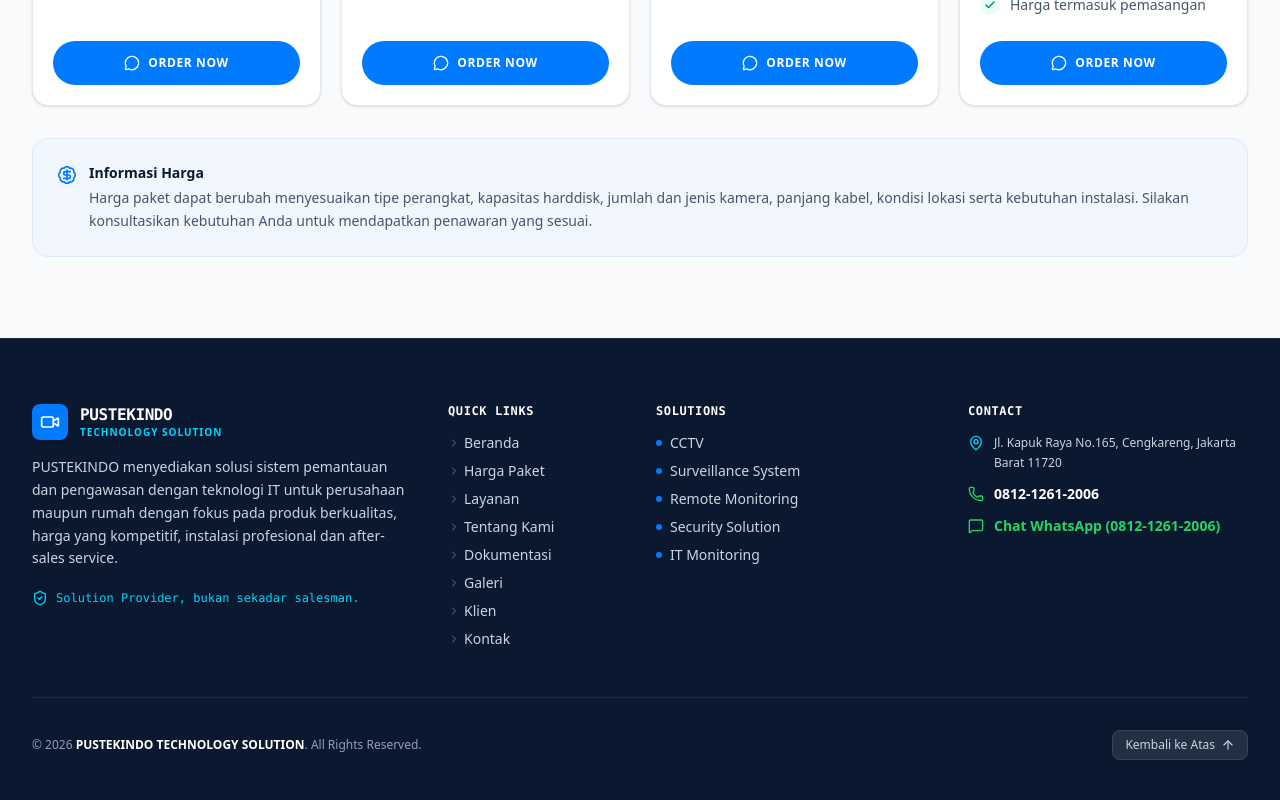
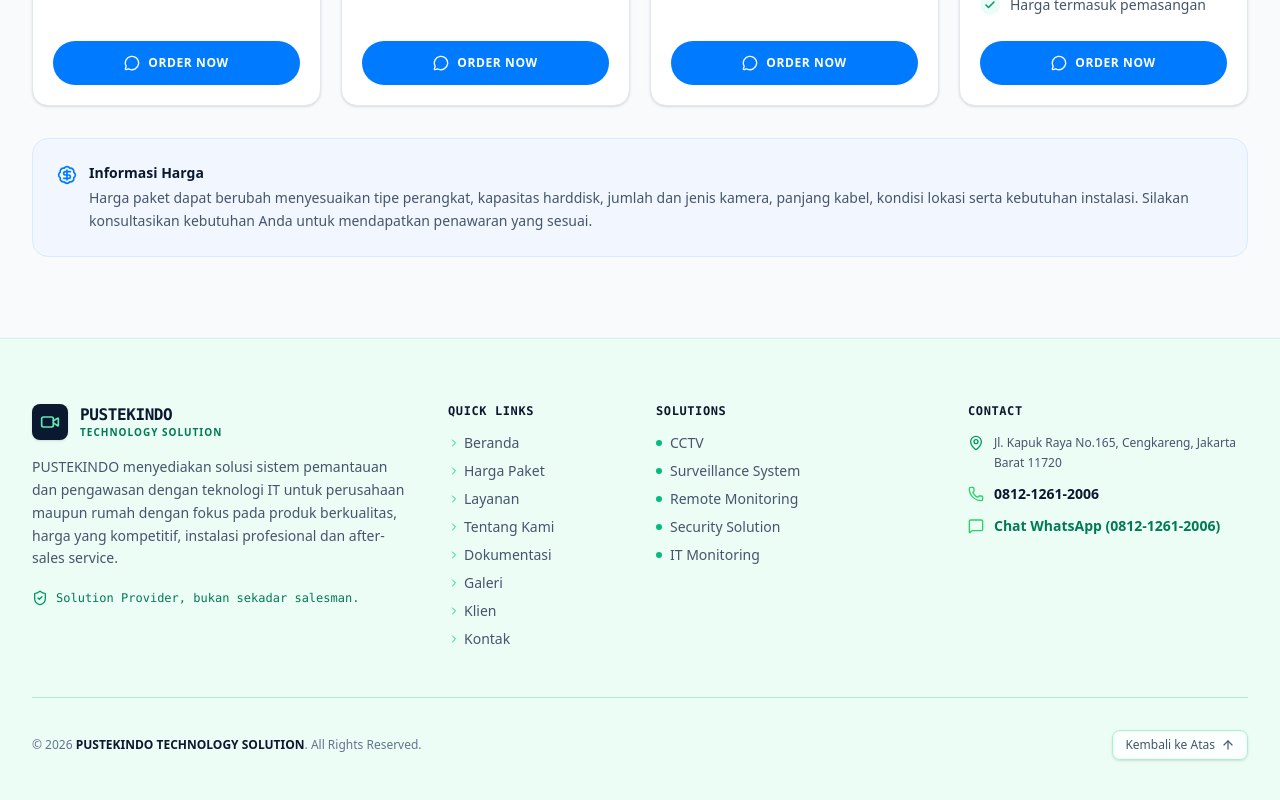
Before and after one commit to Diyan21/pustekindo_technology_solution, a React (Vite) app: page / in a window 1280 px wide. Shown: the part 2838-3638 px from the top of the page. Built offline with nearby package versions, Linux system fonts and the light colour scheme.

Commit message:
Update Footer.tsx

```diff
--- a/src/components/Footer.tsx
+++ b/src/components/Footer.tsx
@@ -1,10 +1,26 @@
 import React from 'react';
-import { Video, ShieldCheck, MapPin, Phone, MessageSquare, ArrowUp, ChevronRight } from 'lucide-react';
-import { COMPANY_INFO, NAV_LINKS } from '../data/companyData';
+
+import {
+  Video,
+  ShieldCheck,
+  MapPin,
+  Phone,
+  MessageSquare,
+  ArrowUp,
+  ChevronRight
+} from 'lucide-react';
+
+import {
+  COMPANY_INFO,
+  NAV_LINKS
+} from '../data/companyData';
 
 export const Footer: React.FC = () => {
   const scrollToTop = () => {
-    window.scrollTo({ top: 0, behavior: 'smooth' });
+    window.scrollTo({
+      top: 0,
+      behavior: 'smooth'
+    });
   };
 
   const solutionsList = [
@@ -16,130 +32,366 @@ export const Footer: React.FC = () => {
   ];
 
   return (
-    <footer id="main-footer" className="bg-[#0a192f] text-slate-400 border-t border-slate-800 pt-16 pb-12 relative">
+    <footer
+      id="main-footer"
+      className="
+        bg-[#ecfdf5]
+        text-slate-600
+        border-t
+        border-emerald-100
+        pt-16
+        pb-12
+        relative
+      "
+    >
       <div className="max-w-7xl mx-auto px-4 sm:px-6 lg:px-8">
 
         {/* Main 4 Columns Grid */}
-        <div className="grid grid-cols-1 md:grid-cols-2 lg:grid-cols-12 gap-10 lg:gap-8 pb-12 border-b border-slate-800">
+        <div
+          className="
+            grid
+            grid-cols-1
+            md:grid-cols-2
+            lg:grid-cols-12
+            gap-10
+            lg:gap-8
+            pb-12
+            border-b
+            border-emerald-200
+          "
+        >
 
-          {/* Column 1: Brand & Bio (4 cols) */}
+          {/* Column 1 */}
           <div className="lg:col-span-4 space-y-4">
             <div className="flex items-center space-x-3">
-              <div className="w-9 h-9 rounded-lg bg-[#007bff] flex items-center justify-center text-white shadow-sm">
-                <Video className="w-5 h-5 text-white" />
+
+              <div
+                className="
+                  w-9
+                  h-9
+                  rounded-lg
+                  bg-[#0a192f]
+                  flex
+                  items-center
+                  justify-center
+                  shadow-sm
+                "
+              >
+                <Video className="w-5 h-5 text-emerald-300" />
               </div>
+
               <div>
-                <span className="text-base font-extrabold text-white font-mono tracking-tight block">
+                <span
+                  className="
+                    text-base
+                    font-extrabold
+                    text-[#0a192f]
+                    font-mono
+                    tracking-tight
+                    block
+                  "
+                >
                   {COMPANY_INFO.name}
                 </span>
-                <span className="text-[10px] font-semibold text-[#00d4ff] uppercase tracking-widest block -mt-0.5">
+
+                <span
+                  className="
+                    text-[10px]
+                    font-semibold
+                    text-emerald-700
+                    uppercase
+                    tracking-widest
+                    block
+                    -mt-0.5
+                  "
+                >
                   {COMPANY_INFO.subName}
                 </span>
               </div>
+
             </div>
 
-            <p className="text-xs sm:text-sm text-slate-300 leading-relaxed max-w-sm">
+            <p
+              className="
+                text-xs
+                sm:text-sm
+                text-slate-600
+                leading-relaxed
+                max-w-sm
+              "
+            >
               {COMPANY_INFO.description}
             </p>
 
-            <div className="pt-1 text-xs font-mono text-[#00d4ff] flex items-center space-x-2">
-              <ShieldCheck className="w-4 h-4 text-[#00d4ff]" />
-              <span>Solution Provider, bukan sekadar salesman.</span>
+            <div
+              className="
+                pt-1
+                text-xs
+                font-mono
+                text-emerald-700
+                flex
+                items-center
+                space-x-2
+              "
+            >
+              <ShieldCheck className="w-4 h-4 text-emerald-600" />
+
+              <span>
+                Solution Provider, bukan sekadar salesman.
+              </span>
             </div>
           </div>
 
-          {/* Column 2: Quick Links (2 cols) */}
+          {/* Column 2: Quick Links */}
           <div className="lg:col-span-2 space-y-3.5">
-            <h4 className="text-xs font-bold uppercase tracking-wider text-white font-mono">
+            <h4
+              className="
+                text-xs
+                font-bold
+                uppercase
+                tracking-wider
+                text-[#0a192f]
+                font-mono
+              "
+            >
               Quick Links
             </h4>
+
             <ul className="space-y-2 text-xs sm:text-sm">
               {NAV_LINKS.map((link) => (
                 <li key={link.name}>
                   <a
                     href={link.href}
-                    className="hover:text-[#00d4ff] transition-colors flex items-center group text-slate-300"
+                    className="
+                      text-slate-600
+                      hover:text-emerald-700
+                      transition-colors
+                      flex
+                      items-center
+                      group
+                    "
                   >
-                    <ChevronRight className="w-3 h-3 mr-1 text-slate-500 group-hover:text-[#00d4ff] transition-colors" />
-                    <span>{link.name}</span>
+                    <ChevronRight
+                      className="
+                        w-3
+                        h-3
+                        mr-1
+                        text-emerald-400
+                        group-hover:text-emerald-700
+                        transition-colors
+                      "
+                    />
+
+                    <span>
+                      {link.name}
+                    </span>
                   </a>
                 </li>
               ))}
             </ul>
           </div>
 
-          {/* Column 3: Solutions (3 cols) */}
+          {/* Column 3: Solutions */}
           <div className="lg:col-span-3 space-y-3.5">
-            <h4 className="text-xs font-bold uppercase tracking-wider text-white font-mono">
+            <h4
+              className="
+                text-xs
+                font-bold
+                uppercase
+                tracking-wider
+                text-[#0a192f]
+                font-mono
+              "
+            >
               Solutions
             </h4>
+
             <ul className="space-y-2 text-xs sm:text-sm">
               {solutionsList.map((sol, idx) => (
                 <li key={idx}>
                   <a
                     href="#solusi"
-                    className="hover:text-[#00d4ff] transition-colors flex items-center group text-slate-300"
+                    className="
+                      text-slate-600
+                      hover:text-emerald-700
+                      transition-colors
+                      flex
+                      items-center
+                      group
+                    "
                   >
-                    <span className="w-1.5 h-1.5 rounded-full bg-[#007bff] mr-2 group-hover:scale-125 transition-transform" />
-                    <span>{sol}</span>
+                    <span
+                      className="
+                        w-1.5
+                        h-1.5
+                        rounded-full
+                        bg-emerald-500
+                        mr-2
+                        group-hover:scale-125
+                        transition-transform
+                      "
+                    />
+
+                    <span>
+                      {sol}
+                    </span>
                   </a>
                 </li>
               ))}
             </ul>
           </div>
 
-          {/* Column 4: Contact (3 cols) */}
+          {/* Column 4: Contact */}
           <div className="lg:col-span-3 space-y-3.5">
-            <h4 className="text-xs font-bold uppercase tracking-wider text-white font-mono">
+            <h4
+              className="
+                text-xs
+                font-bold
+                uppercase
+                tracking-wider
+                text-[#0a192f]
+                font-mono
+              "
+            >
               Contact
             </h4>
 
             <div className="space-y-3 text-xs sm:text-sm">
+
               <div className="flex items-start space-x-2.5">
-                <MapPin className="w-4 h-4 text-[#00d4ff] shrink-0 mt-0.5" />
-                <span className="text-slate-300 leading-relaxed text-xs">
+                <MapPin
+                  className="
+                    w-4
+                    h-4
+                    text-emerald-600
+                    shrink-0
+                    mt-0.5
+                  "
+                />
+
+                <span
+                  className="
+                    text-slate-600
+                    leading-relaxed
+                    text-xs
+                  "
+                >
                   {COMPANY_INFO.address}
                 </span>
               </div>
 
               <div className="flex items-center space-x-2.5">
-                <Phone className="w-4 h-4 text-[#25D366] shrink-0" />
+                <Phone
+                  className="
+                    w-4
+                    h-4
+                    text-[#25D366]
+                    shrink-0
+                  "
+                />
+
                 <a
-                  href={`tel:${COMPANY_INFO.phone.replace(/[^0-9]/g, '')}`}
-                  className="text-white hover:text-[#00d4ff] font-bold text-xs sm:text-sm transition-colors"
+                  href={`tel:${COMPANY_INFO.phone.replace(
+                    /[^0-9]/g,
+                    ''
+                  )}`}
+                  className="
+                    text-[#0a192f]
+                    hover:text-emerald-700
+                    font-bold
+                    text-xs
+                    sm:text-sm
+                    transition-colors
+                  "
                 >
                   {COMPANY_INFO.phone}
                 </a>
               </div>
 
               <div className="flex items-center space-x-2.5">
-                <MessageSquare className="w-4 h-4 text-[#25D366] shrink-0" />
+                <MessageSquare
+                  className="
+                    w-4
+                    h-4
+                    text-[#25D366]
+                    shrink-0
+                  "
+                />
+
                 <a
                   href={COMPANY_INFO.whatsappUrl}
                   target="_blank"
                   rel="noopener noreferrer"
-                  className="text-[#25D366] hover:underline font-semibold text-xs sm:text-sm"
+                  className="
+                    text-emerald-700
+                    hover:text-emerald-800
+                    hover:underline
+                    font-semibold
+                    text-xs
+                    sm:text-sm
+                  "
                 >
                   Chat WhatsApp (0812-1261-2006)
                 </a>
               </div>
+
             </div>
           </div>
 
         </div>
 
-        {/* Bottom Bar & Copyright */}
-        <div className="pt-8 flex flex-col sm:flex-row items-center justify-between gap-4 text-xs text-slate-400">
+        {/* Bottom Bar */}
+        <div
+          className="
+            pt-8
+            flex
+            flex-col
+            sm:flex-row
+            items-center
+            justify-between
+            gap-4
+            text-xs
+            text-slate-500
+          "
+        >
           <p className="text-center sm:text-left">
-            © 2026 <strong className="text-white font-semibold">{COMPANY_INFO.name} {COMPANY_INFO.subName}</strong>. All Rights Reserved.
+            © 2026{' '}
+            <strong
+              className="
+                text-[#0a192f]
+                font-semibold
+              "
+            >
+              {COMPANY_INFO.name} {COMPANY_INFO.subName}
+            </strong>
+            . All Rights Reserved.
           </p>
 
           <button
             onClick={scrollToTop}
-            className="flex items-center space-x-1.5 px-3 py-1.5 rounded-lg bg-white/10 hover:bg-white/15 text-slate-300 hover:text-white border border-white/10 transition-colors text-xs"
+            className="
+              flex
+              items-center
+              space-x-1.5
+              px-3
+              py-1.5
+              rounded-lg
+              bg-white/80
+              hover:bg-white
+              text-slate-600
+              hover:text-emerald-700
+              border
+              border-emerald-200
+              shadow-sm
+              transition-colors
+              text-xs
+            "
             aria-label="Kembali ke atas"
           >
-            <span>Kembali ke Atas</span>
+            <span>
+              Kembali ke Atas
+            </span>
+
             <ArrowUp className="w-3.5 h-3.5" />
           </button>
         </div>
```
